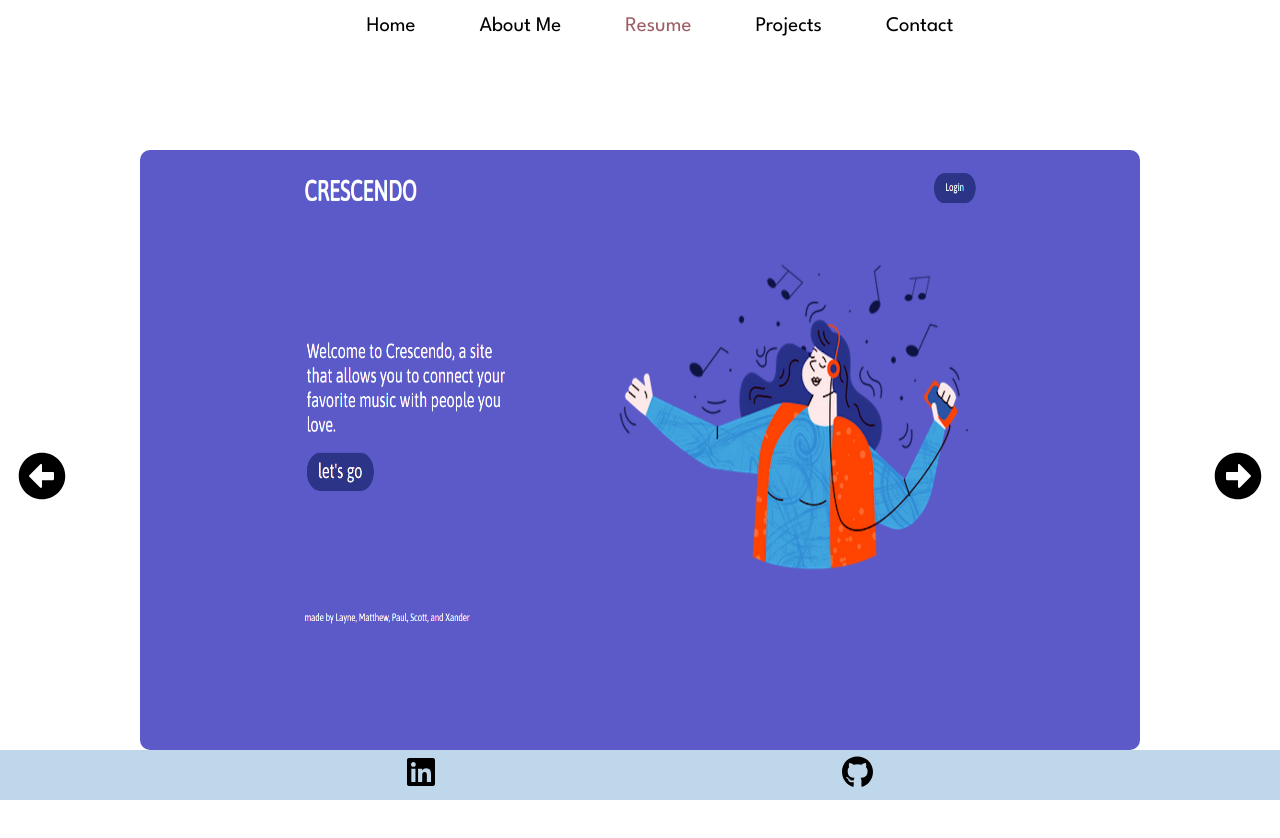
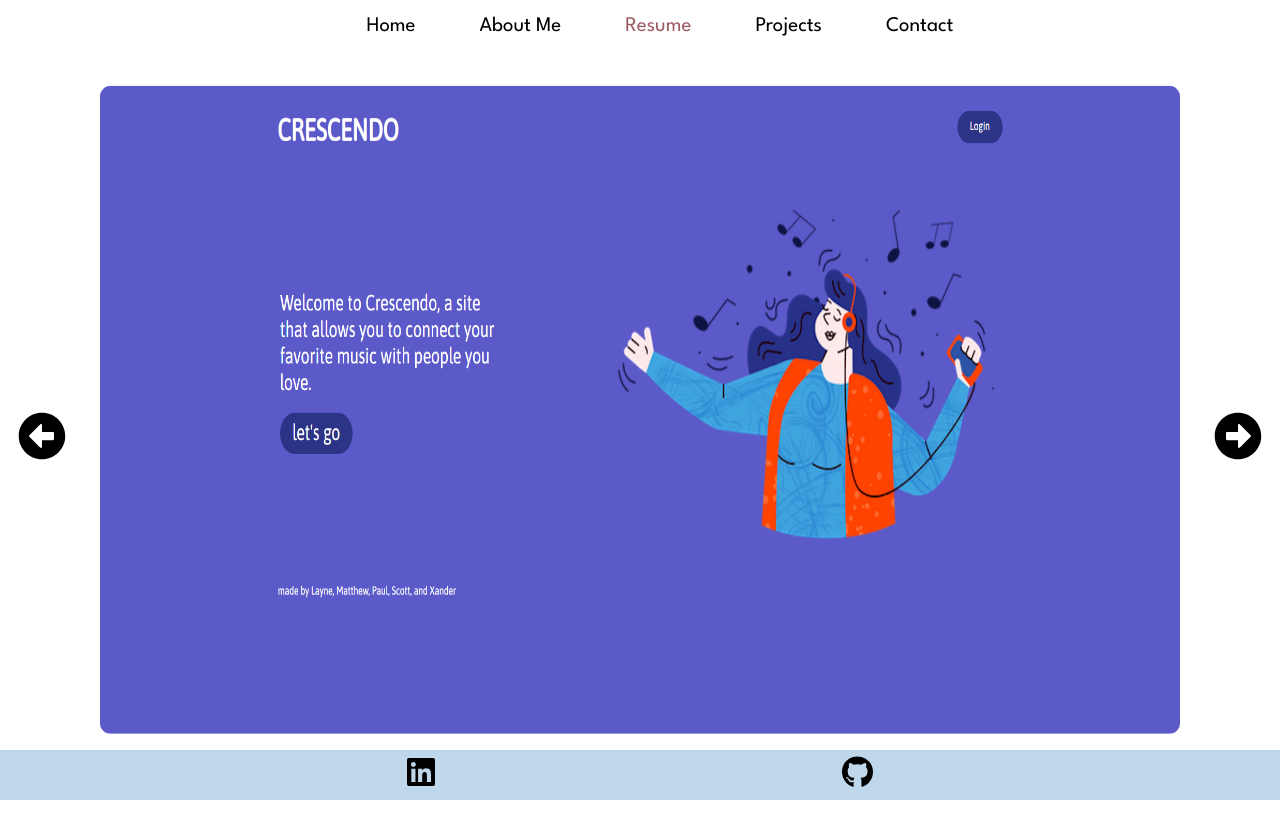
Before and after one commit to mberti13/mberti-portfolio, a React (Create React App) app: page /projects in a window 1280 px wide. Shown: the top 838 px of the page. After the commit the page ends 800 px from the top, so only its background shows below. Built offline with nearby package versions, Linux system fonts and the light colour scheme.

Commit message:
added href to image sliders for project links

```diff
--- a/src/App.jsx
+++ b/src/App.jsx
@@ -8,6 +8,7 @@ import About from "./components/About";
 import Contact from './components/Contact';
 import Footer from "./components/Footer";
 import Projects from "./components/Projects";
+import Modal from './components/modal'
 import { SliderData } from "./components/SliderData";
 
 
@@ -22,6 +23,7 @@ const App = () => {
                 <Route path="/about" element={<About />}></Route>
                 <Route path="/contact" element={<Contact />}></Route>
                 <Route path="/projects" element={<Projects slides={SliderData} />}></Route>
+                <Route path="/modal" element={<Modal />}></Route>
             </Routes>
             <Footer></Footer>
         </div>
--- a/src/components/Projects.jsx
+++ b/src/components/Projects.jsx
@@ -1,5 +1,6 @@
 import React, { useState } from 'react'
 import {SliderData} from './SliderData';
+import Modal from './modal';
 import {FaArrowAltCircleRight, FaArrowAltCircleLeft } from 'react-icons/fa';
 
 function Projects({ slides }) {
@@ -30,7 +31,9 @@ function Projects({ slides }) {
       return(
         <div className={index === current ? 'slide-active' : "slide"} key={index} >
           {index === current &&
-          (<img src={slide.image} alt={slide.alt} className="image"/> )}
+          (<a href={slide.link}>
+          <img src={slide.image} alt={slide.alt} className="image"/>
+          </a>)}
 
         </div>
 
--- a/src/components/SliderData.js
+++ b/src/components/SliderData.js
@@ -6,23 +6,38 @@ import Calculator from '../assets/images/react-calculator.png';
 
 export const SliderData = [
     {
+        name: 'Crescendo',
         image: Crescendo,
-        alt: "Crescendo, Full-stack project"
+        alt: "Crescendo, Full-stack project",
+        repo: "https://github.com/mberti13/Crescendo",
+        link: "https://obscure-brook-13370.herokuapp.com/"
     },
     {
+        name: 'Donate',
         image: Donate,
-        alt: "Donate, a MERN stack project for displaying charities worth donating to"
+        alt: "Donate, a MERN stack project for displaying charities worth donating to",
+        repo: "https://github.com/mberti13/Give-Back",
+        link: "https://pacific-harbor-75933.herokuapp.com/"
     },
     {
+        name: 'Password Generator',
         image: Password,
-        alt: "A frontend designed and functional password generator"
+        alt: "A frontend designed and functional password generator",
+        repo: "",
+        link: "https://mberti13.github.io/password-generator/"
     },
     {
+        name: 'Super Hero Wiki',
         image: SuperWiki,
-        alt: "Super Hero Wiki, designed with Marvel API to provide results for user's searches"
+        alt: "Super Hero Wiki, designed with Marvel API to provide results for user's searches",
+        repo: "https://github.com/vicengs/Super-Hero-Wiki",
+        link: "https://vicengs.github.io/Super-Hero-Wiki/"
     },
     {
+        name: 'Calculator',
         image: Calculator,
-        alt: "A calculator built using React and Javascript"
+        alt: "A calculator built using React and Javascript",
+        repo: "",
+        link: "https://github.com/mberti13/react-calculator/"
     }
 ];
--- /dev/null
+++ b/src/components/modal.jsx
@@ -0,0 +1,26 @@
+import React, {useState } from 'react'
+import {SliderData} from './SliderData';
+
+function modal() {
+    // const [openModal, setOpenModal ] = useState(false);
+
+  return (
+    <div className='modal-background'>
+      <div className='modal-container'>
+        <button> X </button>
+        <div className="modal-title">
+            <h1>{SliderData.name}</h1>
+        </div>
+        <div className="modal-body">
+            <p>{SliderData.description}</p>
+        </div>
+        <div className="modal-footer">
+            <button>Github</button>
+            <button>Live Site</button>
+        </div>
+      </div>
+    </div>
+  )
+}
+
+export default modal
--- a/src/index.css
+++ b/src/index.css
@@ -334,6 +334,49 @@ footer div a:hover{
         transform: rotateX(90deg);
     }
 }
+/* Projects Page */
+.slider{
+    position: relative;
+    height: 90vh;
+    display: flex;
+    justify-content: center;
+    align-items: center;
+}
+.image{
+    width: auto;
+    height: 250px;
+    max-width: 100%;
+    border-radius: 10px;
+}
+.right-arrow{
+    position: absolute;
+    top: 50%;
+    right: 18px;
+    font-size: 3rem;
+    color: #000000;
+    z-index: 10;
+    cursor: pointer;
+    user-select: none;
+}
+.left-arrow{
+    position: absolute;
+    top: 50%;
+    left: 18px;
+    font-size: 3rem;
+    color: #000000;
+    z-index: 10;
+    cursor: pointer;
+    user-select: none;
+}
+.slide{
+    opacity: 0;
+    transition-duration: 1s ease;
+}
+.slide-active{
+    opacity: 1;
+    transition-duration: 1s;
+    transform: scale(1.08);
+}
 
 @media screen and (min-width: 800px){
     nav{
@@ -551,7 +594,7 @@ footer div a:hover{
 /* Projects Page */
 .slider{
     position: relative;
-    height: 100vh;
+    height: 90vh;
     display: flex;
     justify-content: center;
     align-items: center;
```
